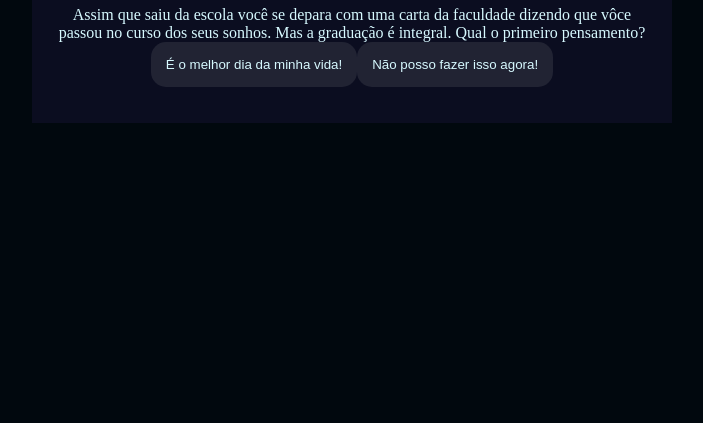
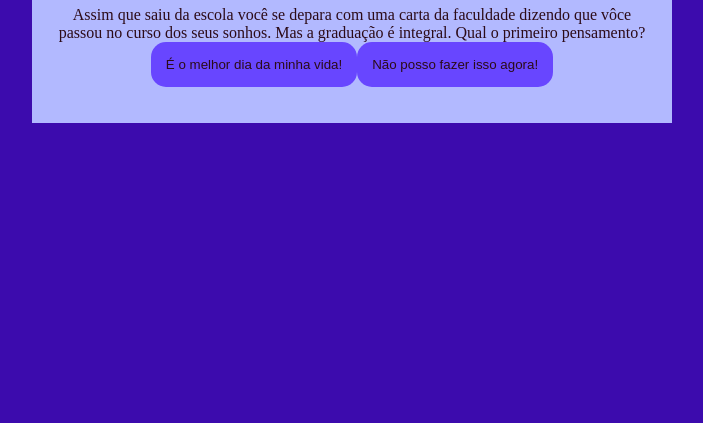
Before and after one commit to isahb3l/inteligencia-artificial, a plain HTML site: page index.html in a window 1280 px wide. Shown: the part 393-816 px from the top of the page, without its empty margins (288-991 px from the left). Drawn offline with Linux system fonts and the light colour scheme.

Commit message:
Update style.css

```diff
--- a/style.css
+++ b/style.css
@@ -1,9 +1,9 @@
 :root{
-    --cor-fundo: #01080E ;
-    --cor-principal: #0B0D20 ;
-    --cor-secundaria: #212333;
-    --cor-destaque: #2BDEFD;
-    --cor-texto: #D7F9FF;
+    --cor-fundo: #3c0bad ;
+    --cor-principal: #b2b9ff ;
+    --cor-secundaria: #6846ff;
+    --cor-destaque: #ffffff;
+    --cor-texto: #2c0b18;
 
 }
 
```
